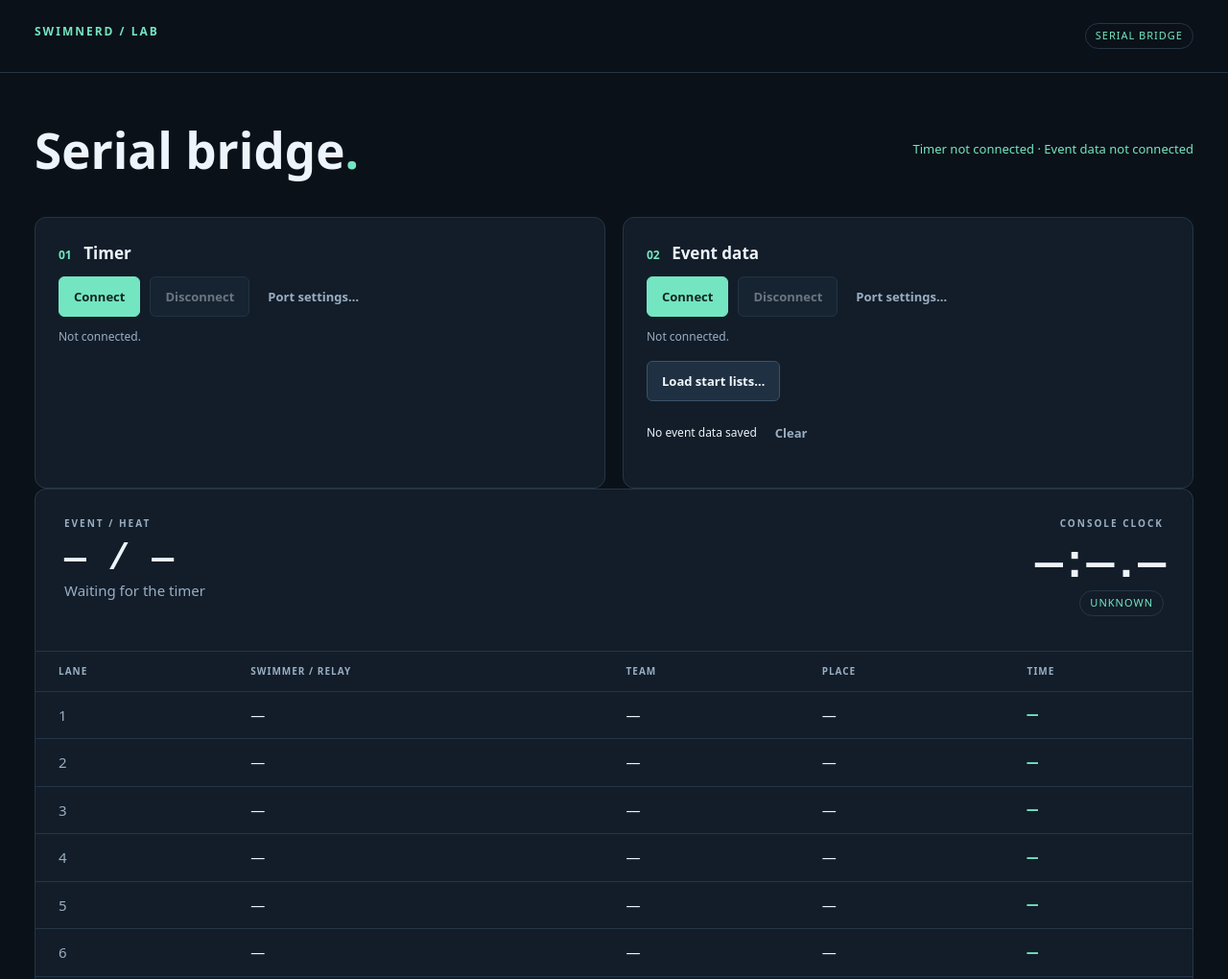
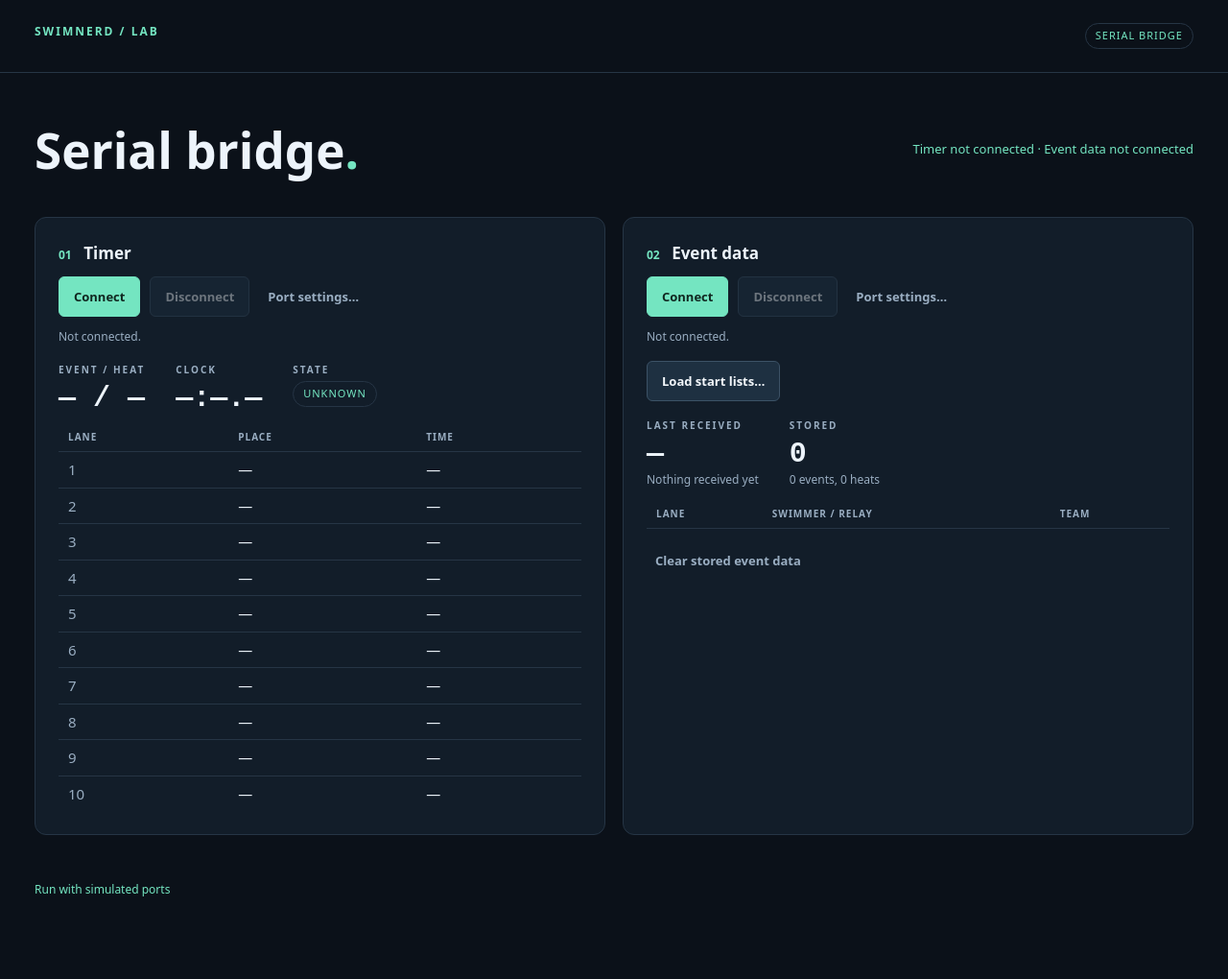
Before and after one commit to lgbeno/swimnerd-templates, a plain HTML site: page SerialBridge.html in a window 1280 px wide. Shown: the top 1020 px of the page at 96% size. After the commit the page ends 960 px from the top, so only its background shows below. Drawn offline with Linux system fonts and the light colour scheme.

Commit message:
Show each link's data in its own box (#9)
The Timer box now holds what the console sends: event and heat, the clock,
the inferred state, and each lane's place and time (a lane that follows the
running clock shows it faintly). The Event data box holds the newest start
list to arrive, from serial or a file, lane by lane with its source and
time, and a count of the events and heats stored. The shared scoreboard
and lane table below the boxes are gone; nothing on the page mixes the two
sources any more.

Co-authored-by: Luke Beno <lgbeno@Lukes-MacBook-Air.local>
Co-authored-by: Claude Fable 5.1 <noreply@anthropic.com>

```diff
--- a/SerialBridge.html
+++ b/SerialBridge.html
@@ -14,6 +14,8 @@
 <article><h2><span>01</span> Timer</h2>
 <div class="actions"><button id="timerConnect" class="primary">Connect</button><button id="timerDisconnect" disabled>Disconnect</button><button id="timerSettings" class="quiet">Port settings…</button></div>
 <p id="timerStatus" class="small">Not connected.</p>
+<div class="readout"><div><p class="eyebrow">EVENT / HEAT</p><strong id="event">— / —</strong></div><div><p class="eyebrow">CLOCK</p><strong id="clock">—:—.—</strong></div><div><p class="eyebrow">STATE</p><span id="raceState" class="badge">UNKNOWN</span></div></div>
+<table class="data"><thead><tr><th>Lane</th><th>Place</th><th>Time</th></tr></thead><tbody id="lanes"></tbody></table>
 <dialog id="timerDialog"><form method="dialog"><h3>Timer port settings</h3><p class="small">The console sends 9600 baud, 8 data bits, even parity, 1 stop bit, and the page uses that. Change it only for a console that was set up differently.</p>
 <div class="actions"><label>Baud <select id="timerBaud"><option>9600</option><option>2400</option><option>1200</option><option>4800</option><option>19200</option></select></label><label>Parity <select id="timerParity"><option value="even">Even</option><option value="none">None</option><option value="odd">Odd</option></select></label><span class="small">8 data · 1 stop</span></div>
 <div class="actions"><button class="primary">Done</button><button id="timerDefaults" type="button">Back to the console’s settings</button></div></form></dialog></article>
@@ -21,13 +23,13 @@
 <div class="actions"><button id="genserConnect" class="primary">Connect</button><button id="genserDisconnect" disabled>Disconnect</button><button id="genserSettings" class="quiet">Port settings…</button></div>
 <p id="genserStatus" class="small">Not connected.</p>
 <div class="actions"><label class="button">Load start lists…<input id="eventFiles" type="file" accept=".scb" multiple></label><span id="eventFileStatus" class="small"></span></div>
-<div class="actions"><span id="savedSummary" class="small">No event data saved</span><button id="clearRosters" class="quiet">Clear</button></div>
+<div class="readout"><div><p class="eyebrow">LAST RECEIVED</p><strong id="lastEvent">—</strong><p id="lastTitle" class="small">Nothing received yet</p></div><div><p class="eyebrow">STORED</p><strong id="storedEvents">0</strong><p id="storedHeats" class="small">events</p></div></div>
+<table class="data"><thead><tr><th>Lane</th><th>Swimmer / relay</th><th>Team</th></tr></thead><tbody id="startList"></tbody></table>
+<div class="actions"><button id="clearRosters" class="quiet">Clear stored event data</button></div>
 <dialog id="genserDialog"><form method="dialog"><h3>Meet Manager port settings</h3><p class="small">The scoreboard link runs at 9600 baud, 8 data bits, no parity, 1 stop bit, and the page uses that. Change it only for a link that was set up differently.</p>
 <div class="actions"><label>Baud <select id="genserBaud"><option>9600</option><option>4800</option><option>2400</option><option>1200</option></select></label><label>Parity <select id="genserParity"><option value="none">None</option><option value="even">Even</option><option value="odd">Odd</option></select></label><span class="small">8 data · 1 stop</span></div>
 <div class="actions"><button class="primary">Done</button><button id="genserDefaults" type="button">Back to the link’s settings</button></div></form></dialog></article>
 </section>
 <p id="error" role="alert" hidden></p>
-<section class="scoreboard"><div><p class="eyebrow">EVENT / HEAT</p><strong id="event">— / —</strong><p id="title">Waiting for the timer</p></div><div class="clock"><p class="eyebrow">CONSOLE CLOCK</p><strong id="clock">—:—.—</strong><p><span id="raceState" class="badge">UNKNOWN</span></p></div></section>
-<section class="lanes"><table><thead><tr><th>Lane</th><th>Swimmer / relay</th><th>Team</th><th>Place</th><th>Time</th></tr></thead><tbody id="lanes"></tbody></table></section>
 </main><footer><a href="SerialBridge.html?simulate=1">Run with simulated ports</a></footer>
 </body></html>
--- a/css/bridge.css
+++ b/css/bridge.css
@@ -2,3 +2,5 @@
 h3{font-size:13px;margin:22px 0 4px;color:#edf4fb;letter-spacing:.3px}
 .quiet{background:none;border-color:transparent;color:var(--muted);padding:11px 8px}.quiet:hover{color:#edf4fb}
 dialog{background:var(--card);color:#edf4fb;border:1px solid var(--line);border-radius:12px;padding:24px;max-width:480px}dialog::backdrop{background:rgba(0,0,0,.6)}dialog h3{margin-top:0}
+.readout{display:flex;gap:32px;flex-wrap:wrap;margin:18px 0 4px}.readout p{margin:0 0 4px}.readout strong{display:block;font:600 30px ui-monospace,monospace;font-variant-numeric:tabular-nums;line-height:1.2}
+.data{margin-top:8px}.data td,.data th{padding:7px 10px}.data td:nth-child(5){font:inherit;color:inherit}.data .time{font:600 15px ui-monospace,monospace;color:var(--accent)}.data .faint{color:var(--muted)}
--- a/js/bridge/app.js
+++ b/js/bridge/app.js
@@ -15,6 +15,7 @@
     const parser = new GENSER.StreamParser();
     let decoder = new CTS6.Decoder(), latest = decoder.snapshot(0), timerStart = performance.now();
     let rosters = new GENSER.RosterStore(), lastRecord = null, lastRecordAt = null, saveTimer = null;
+    let lastStartList = null;   // the newest start list to arrive, from either source: { event, heat, title, lanes, source, at }
     let lastSent = '', lastSendAt = 0;
 
     const showError = e => { $('error').hidden = false; $('error').textContent = e.message || String(e); };
@@ -92,7 +93,10 @@
     }
     function onGenserChunk(chunk) {
         const now = performance.now(), records = parser.feed(chunk, now);
-        for (const record of records) { rosters.add(record, 'serial', Date.now()); lastRecord = record; lastRecordAt = now; }
+        for (const record of records) {
+            rosters.add(record, 'serial', Date.now()); lastRecord = record; lastRecordAt = now;
+            lastStartList = { event: record.event, heat: record.heat, title: record.title, lanes: record.lanes, source: 'serial', at: Date.now() };
+        }
         if (records.length) { saveRosters(); publish(); }
     }
     const genser = new SerialLink(onGenserChunk, () => parser.reset(), () => {});
@@ -107,6 +111,7 @@
                 if (file.size > 5 * 1024 * 1024) throw new Error('larger than 5 MB');
                 const roster = CTS6.parseSCB(new TextDecoder('windows-1252').decode(await file.arrayBuffer()));
                 rosters.addEvent(roster, file.name, at); events++; heats += roster.heats.length;
+                lastStartList = { event: roster.event, heat: roster.heats.length, title: roster.title, lanes: roster.heats.at(-1), source: file.name, at };
             } catch (e) { failed.push(`${file.name} (${e.message || e})`); }
         }
         if (events) { saveRosters(); lastSent = ''; publish(); }
@@ -132,19 +137,26 @@
     };
     const withPort = (text, prefix) => customised(prefix) ? text.replace(/\.$/, '') + customised(prefix) : text;
     const plural = (n, word) => `${n} ${word}${n === 1 ? '' : 's'}`;
+    const row = cells => {
+        const tr = document.createElement('tr');
+        for (const cell of cells) { const td = document.createElement('td'); td.textContent = cell.text ?? cell; if (cell.className) td.className = cell.className; tr.append(td); }
+        return tr;
+    };
+    const clockTime = at => at ? new Date(at).toLocaleTimeString() : '';
     function render() {
-        const roster = rosters.view().get(latest.event), heat = roster?.heats[latest.heat - 1];
+        // Timer box: only what the console sends.
         $('event').textContent = `${latest.event ?? '—'} / ${latest.heat ?? '—'}`;
-        $('title').textContent = roster?.title || (latest.event ? 'No start list for this event yet' : 'Waiting for the timer');
         $('clock').textContent = latest.clock || '—:—.—';
         $('raceState').textContent = latest.state === 'reset' ? 'RESET · INFERRED' : latest.state.toUpperCase();
-        $('lanes').replaceChildren(...latest.lanes.map((lane, i) => {
-            const tr = document.createElement('tr');
-            [lane.lane, heat?.[i]?.name || '—', heat?.[i]?.team || '—', lane.place || '—', lane.time || '—'].forEach(value => {
-                const td = document.createElement('td'); td.textContent = value; tr.append(td);
-            });
-            return tr;
-        }));
+        $('lanes').replaceChildren(...latest.lanes.map(lane => row([lane.lane, lane.place || '—',
+            lane.time ? { text: lane.time, className: 'time' } : lane.followsClock && latest.clock ? { text: latest.clock, className: 'faint' } : '—'])));
+        // Event data box: the newest start list, and how much is stored.
+        const last = lastStartList;
+        $('lastEvent').textContent = last ? `${last.event} / ${last.heat}` : '—';
+        $('lastTitle').textContent = last ? `${last.title || 'No title'} · ${last.source} ${clockTime(last.at)}` : 'Nothing received yet';
+        $('startList').replaceChildren(...(last ? last.lanes.map((a, i) => row([i + 1, GENSER.displayName(a.name) || '—', a.team || '—'])) : []));
+        $('storedEvents').textContent = rosters.events.size;
+        $('storedHeats').textContent = `${plural(rosters.events.size, 'event')}, ${plural(rosters.heats, 'heat')}`;
         const support = 'serial' in navigator;
         for (const [prefix, link] of [['timer', timer], ['genser', genser]]) {
             $(prefix + 'Connect').disabled = !support || link.connected || link.opening;
@@ -160,8 +172,7 @@
                 : parser.requests ? 'Connected · this is the scoreboard computer’s line, not Meet Manager’s. Move the tap to the other wire.'
                 : parser.bytes ? 'Connected · bytes arriving, no start list yet' : 'Connected · waiting for Meet Manager', 'genser');
         }
-        $('savedSummary').textContent = rosters.heats ? `${plural(rosters.heats, 'heat')} saved across ${plural(rosters.events.size, 'event')}` : 'No event data saved';
-        $('clearRosters').hidden = !rosters.heats;
+        $('clearRosters').hidden = !rosters.heats && !last;
         $('sourceStatus').textContent = (timer.connected ? 'Timer connected' : 'Timer not connected') + ' · ' + (genser.connected ? 'Event data connected' : 'Event data not connected');
     }
 
@@ -189,7 +200,7 @@
         [$(prefix + 'Baud'), $(prefix + 'Parity')].forEach(s => s.addEventListener('change', () => { saveSettings(); render(); }));
     }
     $('eventFiles').onchange = e => { const files = Array.from(e.target.files); e.target.value = ''; if (files.length) loadEventFiles(files); };
-    $('clearRosters').onclick = () => { rosters.clear(); lastRecord = null; $('eventFileStatus').textContent = ''; try { localStorage.removeItem(ROSTERS); } catch (e) { /* storage blocked */ } lastSent = ''; render(); };
+    $('clearRosters').onclick = () => { rosters.clear(); lastRecord = null; lastStartList = null; $('eventFileStatus').textContent = ''; try { localStorage.removeItem(ROSTERS); } catch (e) { /* storage blocked */ } lastSent = ''; render(); };
     if (!('serial' in navigator)) {
         $('timerStatus').textContent = $('genserStatus').textContent = 'Web Serial is not available here. Open this page in desktop Chrome or Edge, over localhost or HTTPS.';
     }
```
Also changed, not shown: README.md.
